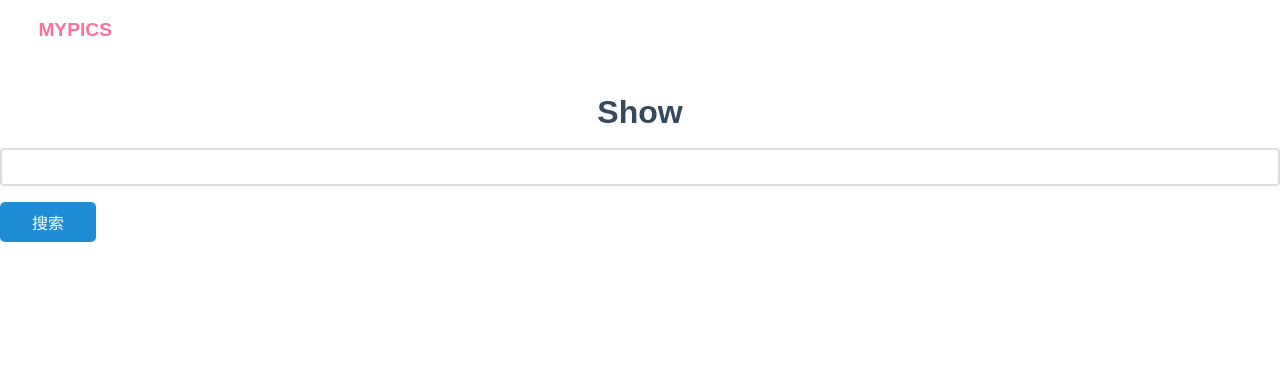
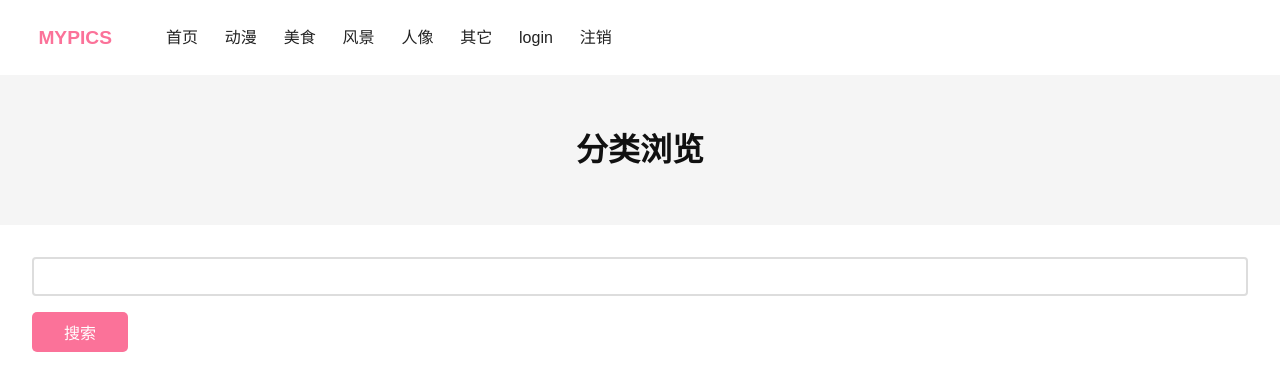
Before and after one commit to kongxx3282/mypictures, a Django app: page /show/3 in a window 1280 px wide. Shown: the top 391 px of the page. Run offline with Django 3.2, Linux system fonts and the light colour scheme; data comes from the database, SQL or seed files in the repository; some libraries are stand-ins or nearby versions.

Commit message:
frontend

```diff
--- a/static/css/layouts/gallery.css
+++ b/static/css/layouts/gallery.css
@@ -106,7 +106,6 @@ h1,h2,h3,h4,h5,h6 {
         margin: 0.3em;
     }
     .pure-form input[type] {
-        margin: 0.3em auto;
         text-align: center;
     }
 
--- a/static/css/layouts/menu.css
+++ b/static/css/layouts/menu.css
@@ -1,6 +1,6 @@
 .custom-menu-wrapper {
     background-color: #808080;
-    margin-bottom: 2.5em;
+    /*margin-bottom: 2.5em;*/
     white-space: nowrap;
     position: relative;
 }
--- a/static/css/layouts/mypics.css
+++ b/static/css/layouts/mypics.css
@@ -20,10 +20,17 @@
     background-color:#f5f5f5;
 }
 
+.main-wrapper{
+    margin-top: 2em;
+    padding-left: 2em;
+    padding-right: 2em;
+}
+
 .splash-container {
     background-image: url("/static/images/bg.jpeg");
     background-repeat: no-repeat;
     background-size: cover;
+    background-position: center;
     opacity: 1;
 }
 
@@ -44,15 +51,40 @@
 
 .custom-menu-wrapper {
     background-color: hsla(0, 0%, 100%, .4);
+    margin: 0 0 0 0;
     /*padding-right: 2em;*/
     /*padding-left: 2em;*/
 
 }
 
-.pic-search:focus {
+.pic-input:focus {
     border-color: #fb7299!important;
 }
 
 .pic-button{
     background-color:#fb7299;
 }
+
+.pic-box{
+    margin: 1em;
+}
+
+
+.banner-container {
+    background: #f5f5f5;
+
+}
+
+.banner{
+    text-align: center;
+    margin-top: 2.5em;
+    margin-bottom: 2.5em;
+}
+
+/*.pic-menu{*/
+    /*background-color:#f5f5f5;*/
+/*}*/
+
+.pic-menu-link{
+    color: #222222!important;
+}
--- a/templates/show.html
+++ b/templates/show.html
@@ -2,7 +2,7 @@
 <html lang="zh">
 <head>
     <meta charset="UTF-8">
-    <title>Show</title>
+    <title>分类浏览</title>
     <meta name="viewport" content="width=device-width, initial-scale=1.0">
     {% load staticfiles %}
     <link rel="stylesheet" href="https://unpkg.com/purecss@1.0.0/build/pure-min.css" integrity="sha384-"
@@ -23,12 +23,14 @@
     <link rel="stylesheet" href="/static/css/layouts/menu.css">
     <link rel="stylesheet" href="/static/css/layouts/header.css">
     <link rel="stylesheet" href="/static/css/layouts/mypics.css">
+    <link rel="stylesheet" href="/static/css/layouts/gallery.css">
+
 
     <!--<![endif]-->
 </head>
 <body>
 <div class="header">
-    <div class="custom-menu-wrapper pure-menu-fixed">
+    <div class="custom-menu-wrapper pure-menu-fixed pic-menu">
         <div class="home-menu pure-menu-horizontal pure-menu custom-menu custom-menu-top">
             <a href="#" class="pure-menu-heading custom-menu-brand">MyPics</a>
             <a href="#" class="custom-menu-toggle" id="toggle"><s class="bar"></s><s class="bar"></s></a>
@@ -36,43 +38,56 @@
         <div class="pure-menu pure-menu-horizontal pure-menu-scrollable custom-menu custom-menu-bottom custom-menu-tucked"
              id="tuckedMenu">
             {#            <div class="custom-menu-screen"></div>#}
-            <ul class="pure-menu-list">
-                <li class="pure-menu-item"><a href="/home" class="pure-menu-link">首页</a></li>
-                <li class="pure-menu-item"><a href="/show/animation" class="pure-menu-link">动漫</a></li>
-                <li class="pure-menu-item"><a href="/show/food" class="pure-menu-link">美食</a></li>
-                <li class="pure-menu-item"><a href="/show/scenery" class="pure-menu-link">风景</a></li>
-                <li class="pure-menu-item"><a href="/show/people" class="pure-menu-link">人像</a></li>
-                <li class="pure-menu-item"><a href="/show/other" class="pure-menu-link">其它</a></li>
+            <ul class="pure-menu-list pic-menu-heading">
+                <li class="pure-menu-item "><a href="/home" class="pure-menu-link pic-menu-link">首页</a></li>
+                <li class="pure-menu-item "><a href="/show/animation" class="pure-menu-link pic-menu-link">动漫</a></li>
+                <li class="pure-menu-item"><a href="/show/food" class="pure-menu-link pic-menu-link">美食</a></li>
+                <li class="pure-menu-item "><a href="/show/scenery" class="pure-menu-link pic-menu-link">风景</a></li>
+                <li class="pure-menu-item "><a href="/show/people" class="pure-menu-link pic-menu-link">人像</a></li>
+                <li class="pure-menu-item "><a href="/show/other" class="pure-menu-link pic-menu-link">其它</a></li>
                 {% ifequal username 'login' %}
-                    <li class="pure-menu-item">
-                        <a href="/myapp/{{ username }}" class="pure-menu-link"> {{ username }} </a>
+                    <li class="pure-menu-item ">
+                        <a href="/myapp/{{ username }}" class="pure-menu-link pic-menu-link"> {{ username }} </a>
                     </li>
                 {% else %}
-                    <li class="pure-menu-item"><a href="{% url 'index' %}" class="pure-menu-link"> {{ username }} </a>
+                    <li class="pure-menu-item "><a href="{% url 'index' %}"
+                                                   class="pure-menu-link pic-menu-link"> {{ username }} </a>
                     </li>
                 {% endifequal %}
-                <li class="pure-menu-item"><a href="/myapp/logout" class="pure-menu-link"> 注销 </a></li>
+                <li class="pure-menu-item "><a href="/myapp/logout" class="pure-menu-link pic-menu-link"> 注销 </a></li>
             </ul>
         </div>
     </div>
-    <div class="banner">
-        <h1>Show</h1>
+</div>
+
+
+<div class="banner-container pure-g">
+    <div class="banner pure-u-1">
+        <h1>分类浏览</h1>
     </div>
 </div>
 
+<div class="main-wrapper">
+    <div class="pure-g">
+
+        <div class="pure-u-1">
             <form class="pure-form" action="../show/{{ cate }}" method="post">
                 {% csrf_token %}
-    <input type="text" name="content" class=""/>
-    <button type="submit" class="pure-button">搜索</button>
+                <input type="text" name="content" class="pic-input"/>
+                <button type="submit" class="pure-button pure-button-primary pic-button">搜索</button>
             </form>
+        </div>
 
+
+    </div>
     <div class="pure-g">
         {% for v in querylist %}
-        <a class="pure-u-4-24" href="/myapp/test/{{ v.id }}">
-            <img src="{{ v.pic }}" alt="error" width="300" height="300">
-            <p>{{ v.title }}</p>
+            <a class="photo-box pure-u-1 pure-u-md-1-3 pure-u-lg-1-6" href="/myapp/test/{{ v.id }}">
+                <img src="{{ v.pic }}" alt="error">
+                <aside class="photo-box-caption">{{ v.title }}</aside>
             </a>
         {% endfor %}
+    </div>
 </div>
 
 
--- a/templates/test.html
+++ b/templates/test.html
@@ -2,7 +2,7 @@
 <html lang="zh">
 <head>
     <meta charset="UTF-8">
-    <title>Title</title>
+    <title>{{ title }}</title>
     <meta name="viewport" content="width=device-width, initial-scale=1.0">
     {% load staticfiles %}
     <link rel="stylesheet" href="https://unpkg.com/purecss@1.0.0/build/pure-min.css" integrity="sha384-"
```
Also changed, not shown: templates/home.html (+6 -6 lines), templates/login.html (+22 -17 lines), templates/register.html (+21 -13 lines). Lines whose indentation alone changed are shown as unchanged.
